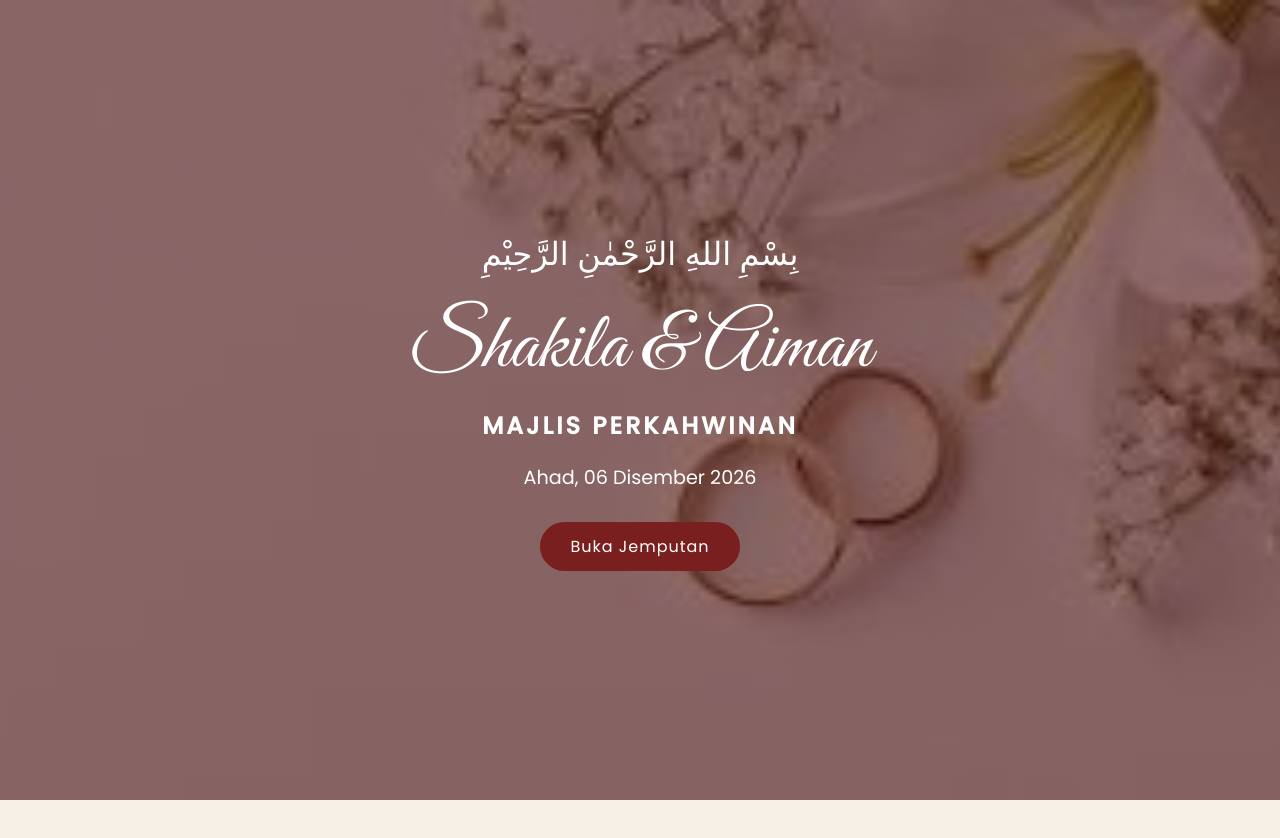
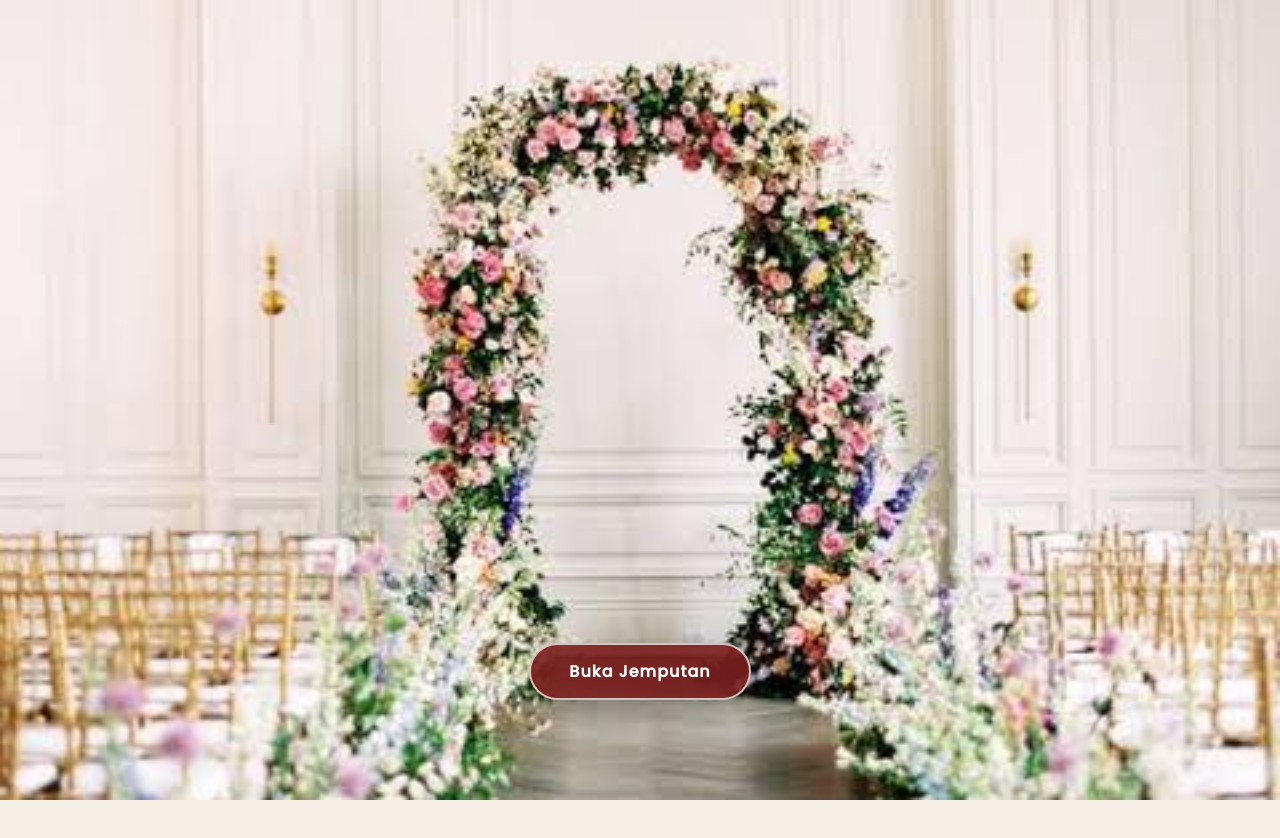
Before and after one commit to CPage-afk/Shakila-Aiman-Wedding, a plain HTML site: page index.html in a window 1280 px wide. Shown: the top 838 px of the page. Drawn offline with nearby package versions, Linux system fonts and the light colour scheme.

Commit message:
Use the provided JPG as the opening cover image, with the invitation opening only after clicking Buka Jemputan

```diff
--- a/index.html
+++ b/index.html
@@ -27,13 +27,12 @@
       overflow-x: hidden;
     }
 
-    /* COVER PAGE */
     .cover-page {
       height: 100vh;
-      background: linear-gradient(rgba(80, 20, 20, 0.6), rgba(80, 20, 20, 0.6)),
-        url('Aiman/cover.jpg');
+      background-image: url('Aiman/images.jpg');
       background-size: cover;
       background-position: center;
+      background-repeat: no-repeat;
       display: flex;
       justify-content: center;
       align-items: center;
@@ -55,53 +54,37 @@
     }
 
     .cover-content {
-      animation: fadeIn 2s;
-    }
-
-    .arabic {
-      font-size: 2rem;
-      margin-bottom: 20px;
-    }
-
-    .cover-page h1 {
-      font-family: 'Great Vibes', cursive;
-      font-size: 5rem;
-      font-weight: normal;
-    }
-
-    .cover-page h2 {
-      font-size: 1.5rem;
-      letter-spacing: 3px;
-      margin: 10px 0;
-    }
-
-    .date {
-      margin-top: 20px;
-      font-size: 1.2rem;
+      width: 100%;
+      height: 100%;
+      display: flex;
+      align-items: end;
+      justify-content: center;
+      padding-bottom: 10vh;
+      animation: fadeIn 1.4s ease;
     }
 
     .open-btn {
       display: inline-block;
-      margin-top: 30px;
-      padding: 12px 30px;
-      background: #7a1f1f;
+      padding: 14px 38px;
+      background: rgba(122, 31, 31, 0.9);
       color: white;
       text-decoration: none;
-      border-radius: 30px;
-      transition: .3s;
-      border: none;
+      border-radius: 999px;
+      transition: .3s ease;
+      border: 2px solid rgba(255,255,255,0.7);
       cursor: pointer;
       font-family: 'Poppins', sans-serif;
       font-size: 1rem;
+      font-weight: 600;
       letter-spacing: 1px;
+      box-shadow: 0 10px 25px rgba(0,0,0,0.2);
     }
 
     .open-btn:hover {
-      background: #5c1717;
-      transform: scale(1.05);
+      background: rgba(92, 23, 23, 0.98);
+      transform: translateY(-2px) scale(1.03);
     }
 
-    /* CARD CONTENT */
     .card-content {
       opacity: 0;
       transition: opacity 0.8s ease 0.3s;
@@ -115,8 +98,7 @@
 
     .hero {
       height: 100vh;
-      background: linear-gradient(rgba(80, 20, 20, 0.6), rgba(80, 20, 20, 0.6)),
-        url('Aiman/cover.jpg');
+      background: linear-gradient(rgba(80, 20, 20, 0.6), rgba(80, 20, 20, 0.6)), url('Aiman/cover.jpg');
       background-size: cover;
       background-position: center;
       display: flex;
@@ -141,6 +123,16 @@
       font-size: 1.5rem;
       letter-spacing: 3px;
       margin: 10px 0;
+    }
+
+    .arabic {
+      font-size: 2rem;
+      margin-bottom: 20px;
+    }
+
+    .date {
+      margin-top: 20px;
+      font-size: 1.2rem;
     }
 
     section {
@@ -314,25 +306,12 @@
 </head>
 <body>
 
-  <!-- COVER PAGE -->
   <div class="cover-page" id="coverPage">
     <div class="cover-content">
-      <div class="arabic">
-        بِسْمِ اللهِ الرَّحْمٰنِ الرَّحِيْمِ
-      </div>
-
-      <h1>Shakila & Aiman</h1>
-      <h2>MAJLIS PERKAHWINAN</h2>
-
-      <p class="date">
-        Ahad, 06 Disember 2026
-      </p>
-
       <button class="open-btn" onclick="openCard()">Buka Jemputan</button>
     </div>
   </div>
 
-  <!-- CARD CONTENT -->
   <div class="card-content" id="cardContent">
     <audio id="music" autoplay muted loop>
       <source src="Aiman/sampai-ke-hari-tua.mp3" type="audio/mpeg">
@@ -424,8 +403,7 @@
         </iframe>
       </div>
       <div style="text-align:center; margin-top:18px;">
-        <a class="map-button" href="https://www.google.com/maps/place/Sekolah+Kebangsaan+Liang+Batu/@2.2299759,102.7875292,17z/data=!3m1!4b1!4m6!3m5!1s0x31d1cd43f8c9afbd:0x7dbff4f14b859dbd!8m2!3d2.2299759!4d102.7875292!16s%2Fg%2F1hc8g2qhj?entry=ttu"
-          target="_blank">
+        <a class="map-button" href="https://www.google.com/maps/place/Sekolah+Kebangsaan+Liang+Batu/@2.2299759,102.7875292,17z/data=!3m1!4b1!4m6!3m5!1s0x31d1cd43f8c9afbd:0x7dbff4f14b859dbd!8m2!3d2.2299759!4d102.7875292!16s%2Fg%2F1hc8g2qhj?entry=ttu" target="_blank">
           Buka Lokasi Asal
         </a>
       </div>
@@ -480,11 +458,8 @@
     function openCard() {
       const coverPage = document.getElementById('coverPage');
       const cardContent = document.getElementById('cardContent');
-
       coverPage.classList.add('hidden');
       cardContent.classList.add('show');
-
-      // Play music
       playMusic();
     }
 
@@ -503,12 +478,6 @@
         musicIcon.textContent = '🔇';
       });
     }
-
-    document.addEventListener('click', function() {
-      if (music.paused && document.getElementById('cardContent').classList.contains('show')) {
-        playMusic();
-      }
-    }, { once: true });
 
     function toggleMusic() {
       if (music.paused) {
```
